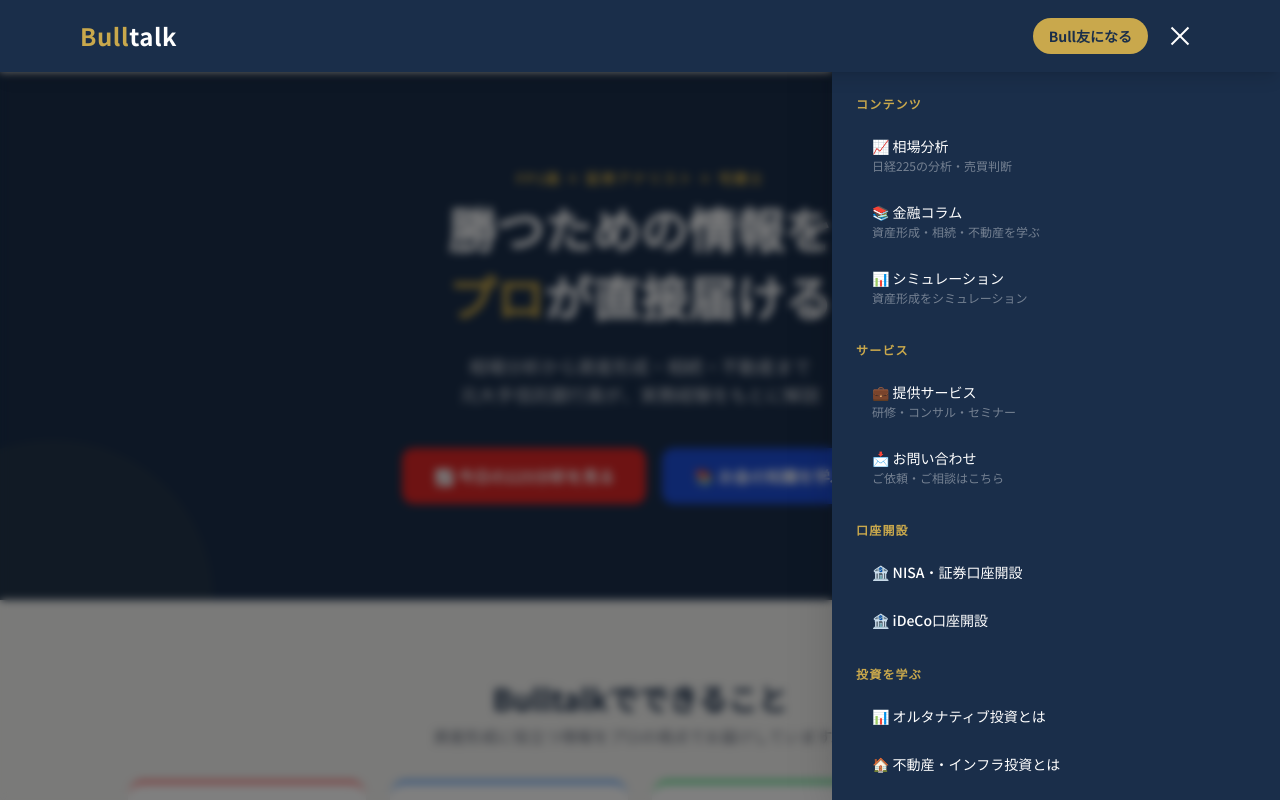
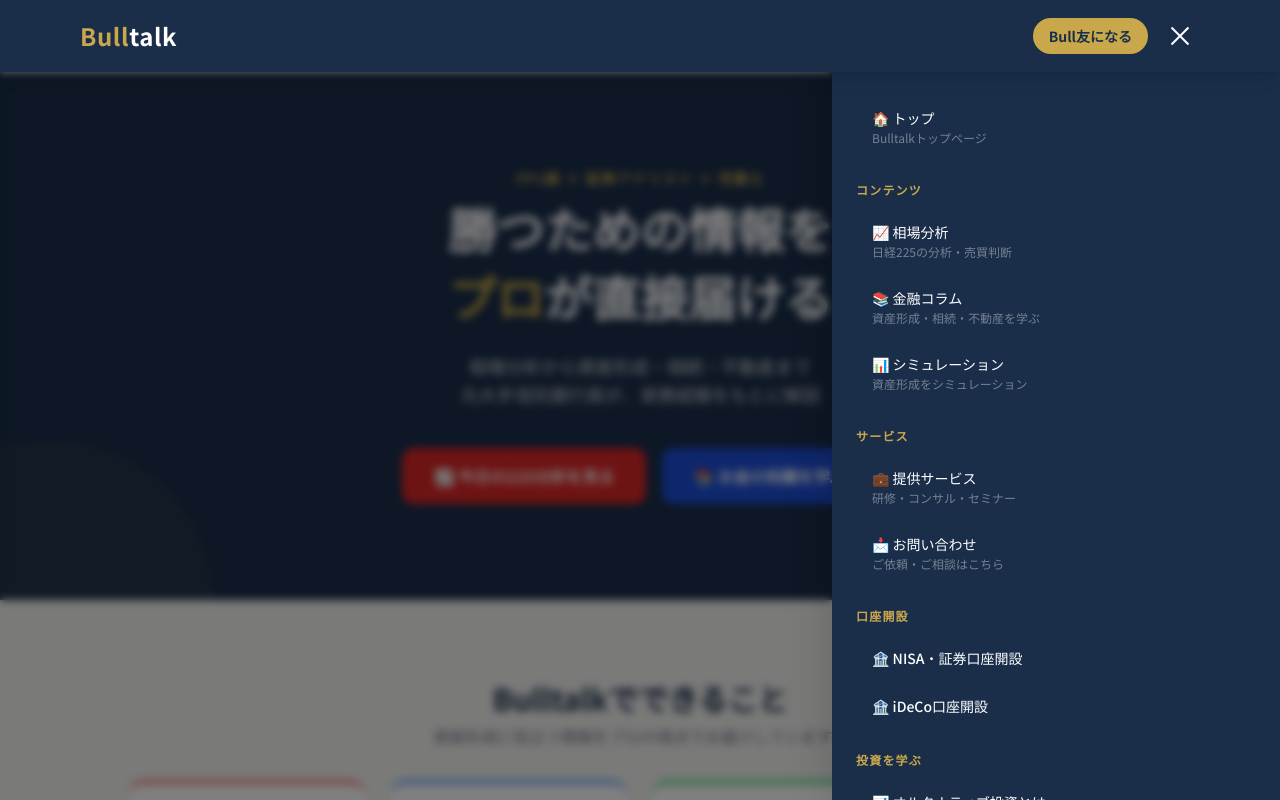
Before and after one commit to tanima3232-eng/bulltalk, a Next.js app: page / in a window 1280 px wide. Both pictures are taken after a click on the button "メニューを開く". Shown: the top 800 px of the page. Built offline with nearby package versions, Linux system fonts and the light colour scheme; no server answers.

Commit message:
①メニューにトップ追加 ②シミュレーションカードの説明文を診断系に変更

```diff
--- a/app/page.tsx
+++ b/app/page.tsx
@@ -32,7 +32,7 @@ const serviceCards = [
   {
     icon: "📊",
     title: "シミュレーション",
-    desc: "積立投資の将来を\nグラフで可視化",
+    desc: "あなたに合った資産形成の\n優先順位を診断",
     href: "/simulation",
     color: "border-green-400",
     tag: "無料",
--- a/components/Header.tsx
+++ b/components/Header.tsx
@@ -4,6 +4,12 @@ import Link from "next/link";
 import { useState, useEffect } from "react";
 
 const menuSections = [
+  {
+    label: "",
+    links: [
+      { href: "/", label: "🏠 トップ", desc: "Bulltalkトップページ" },
+    ],
+  },
   {
     label: "コンテンツ",
     links: [
@@ -109,11 +115,13 @@ export default function Header() {
           style={{ paddingTop: "72px" }}
         >
           <nav className="px-6 py-6">
-            {menuSections.map((section) => (
-              <div key={section.label} className="mb-6">
-                <p className="text-gold text-xs font-bold uppercase tracking-widest mb-3">
-                  {section.label}
-                </p>
+            {menuSections.map((section, i) => (
+              <div key={i} className="mb-6">
+                {section.label && (
+                  <p className="text-gold text-xs font-bold uppercase tracking-widest mb-3">
+                    {section.label}
+                  </p>
+                )}
                 <div className="space-y-1">
                   {section.links.map((link) => (
                     <Link
```
